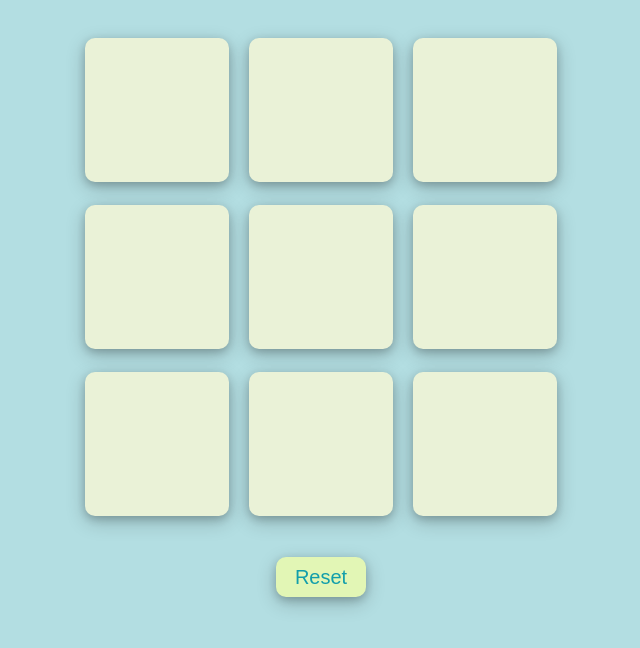
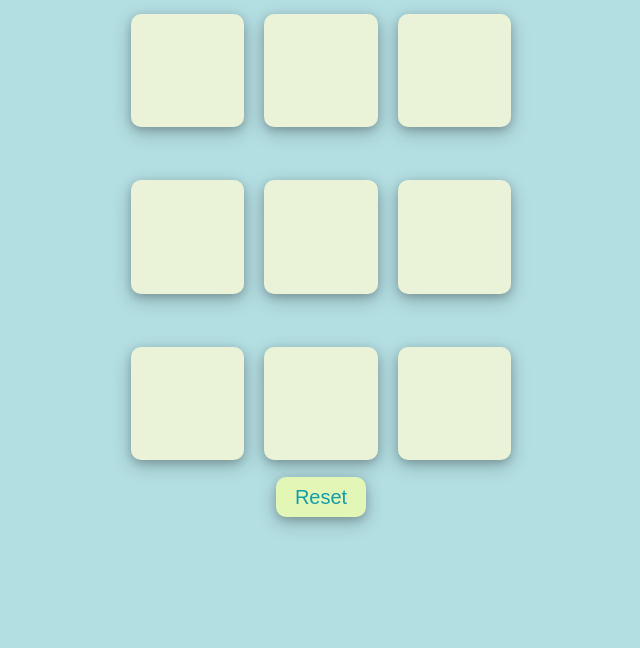
Before and after one commit to satyasootar/Tic-Tac-Toe-Game, a plain HTML site: page index.html in a window 1280 px wide. Shown: the part 40-688 px from the top of the page, without its empty margins (319-959 px from the left). Drawn offline with Linux system fonts and the light colour scheme.

Commit message:
measuring unit changes

```diff
--- a/style.css
+++ b/style.css
@@ -7,10 +7,9 @@ body{
     text-align: center;
 }
 .container{
-    height: 70vh;
+    height: 100%;
     display: flex;
     justify-content: center;
-    align-items: center;
 }
 .game{
     height: 60vmin;
@@ -18,12 +17,12 @@ body{
     display: flex;
     justify-content: center;
     align-items: center;
+    gap: 20px;
     flex-wrap: wrap;
-    gap: 20px;
 }
 .box{
-    height: 18vmin;
-    width: 18vmin;
+    height: 113.6px;
+    width: 113.6px;
     border-radius: 10px;
     border: none;
     box-shadow: 0 3px 8px 0 rgba(0, 0, 0, 0.2), 0 6px 20px 0 rgba(0, 0, 0, 0.2);
```
